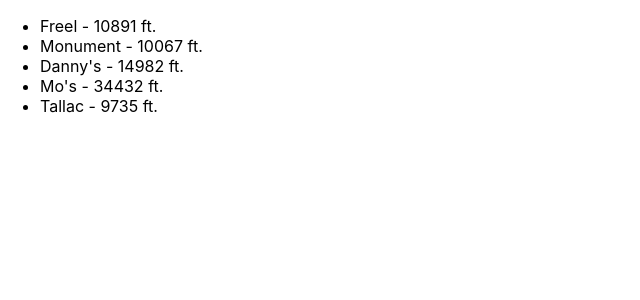
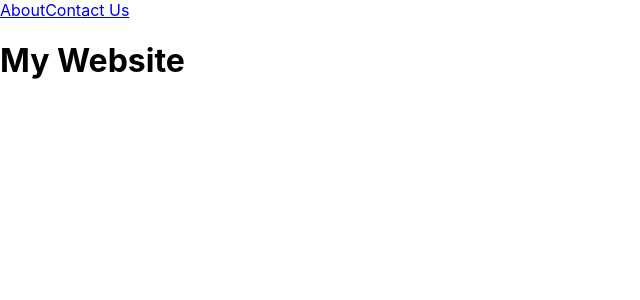
Before and after one commit to dannynow6/learning_react, a React (Create React App) app: page / in a window 1280 px wide. Shown: the top 300 px of the page, without its empty margins (0-640 px from the left). Built offline with nearby package versions, Linux system fonts and the light colour scheme.

Commit message:
working with links in react

```diff
--- a/package.json
+++ b/package.json
@@ -8,6 +8,7 @@
     "@testing-library/user-event": "^13.5.0",
     "react": "^18.2.0",
     "react-dom": "^18.2.0",
+    "react-router-dom": "^6.4.0",
     "react-scripts": "5.0.1",
     "web-vitals": "^2.1.4"
   },
--- a/src/App.js
+++ b/src/App.js
@@ -1,25 +1,45 @@
 import React from "react";
 import "./App.css";
+import { Link } from "react-router-dom";
 
-const tahoe_peaks = [
-  { name: "Freel", elevation: 10891},
-  { name: "Monument", elevation: 10067},
-  { name: "Danny's", elevation: 14982},
-  { name: "Mo's", elevation: 34432},
-  { name: "Tallac", elevation: 9735}
-];
-
-function List({data, renderItem, renderEmpty}) {
-  return !data.length ? renderEmpty : (<ul>{data.map((item) => (<li key={item.name}>{renderItem(item)}</li>))}</ul>);
+function Home() {
+  return (
+    <div>
+      <nav>
+        <Link to="/about">About</Link>
+        <Link to="/contact">Contact Us</Link>
+      </nav>
+      <h1>My Website</h1>
+    </div>
+  );
 }
 
-function App() {
+export function About() {
+  return (
+    <div>
+      <nav>
+        <Link to="/">Home</Link>
+        <Link to="/contact">Contact Us</Link>
+      </nav>
+      <h1>About Us</h1>
+    </div>
+  );
+}
 
+export function Contact() {
   return (
-    <List data={tahoe_peaks} renderEmpty={<p>This list is empty...</p>} renderItem={item => <>{item.name} - {item.elevation} ft.</>}/>
+    <div>
+      <nav>
+        <Link to="/">Home</Link>
+        <Link to="/about">About</Link>
+      </nav>
+      <h1>Contact Us</h1>
+    </div>
   );
+}
+
+export function App() {
+
+  return <Home />;
 
 }
-
-
-export default App;
--- a/src/index.js
+++ b/src/index.js
@@ -1,17 +1,17 @@
 import React from 'react';
 import ReactDOM from 'react-dom/client';
 import './index.css';
-import App from './App';
-import reportWebVitals from './reportWebVitals';
+import { App, About, Contact } from './App';
+import { BrowserRouter, Routes, Route } from "react-router-dom";
 
 const root = ReactDOM.createRoot(document.getElementById('root'));
 root.render(
-  <React.StrictMode>
-    <App />
-  </React.StrictMode>
+  <BrowserRouter>
+  <Routes>
+    <Route path="/" element={<App />} />
+    <Route path="/about" element={<About />} />
+    <Route path="/contact" element={<Contact />} />
+  </Routes>
+    </BrowserRouter>,
+
 );
-
-// If you want to start measuring performance in your app, pass a function
-// to log results (for example: reportWebVitals(console.log))
-// or send to an analytics endpoint. Learn more: https://bit.ly/CRA-vitals
-reportWebVitals();
```
Also changed, not shown: 1 other file (tests, documents, lock files or other folders).
